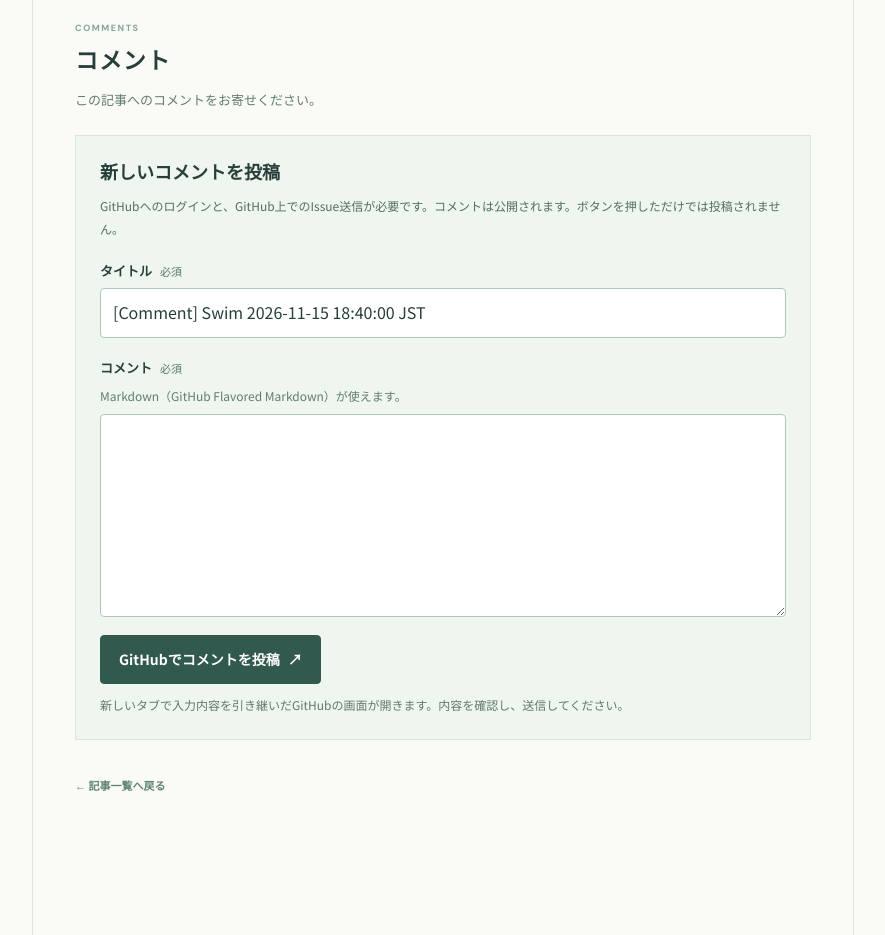
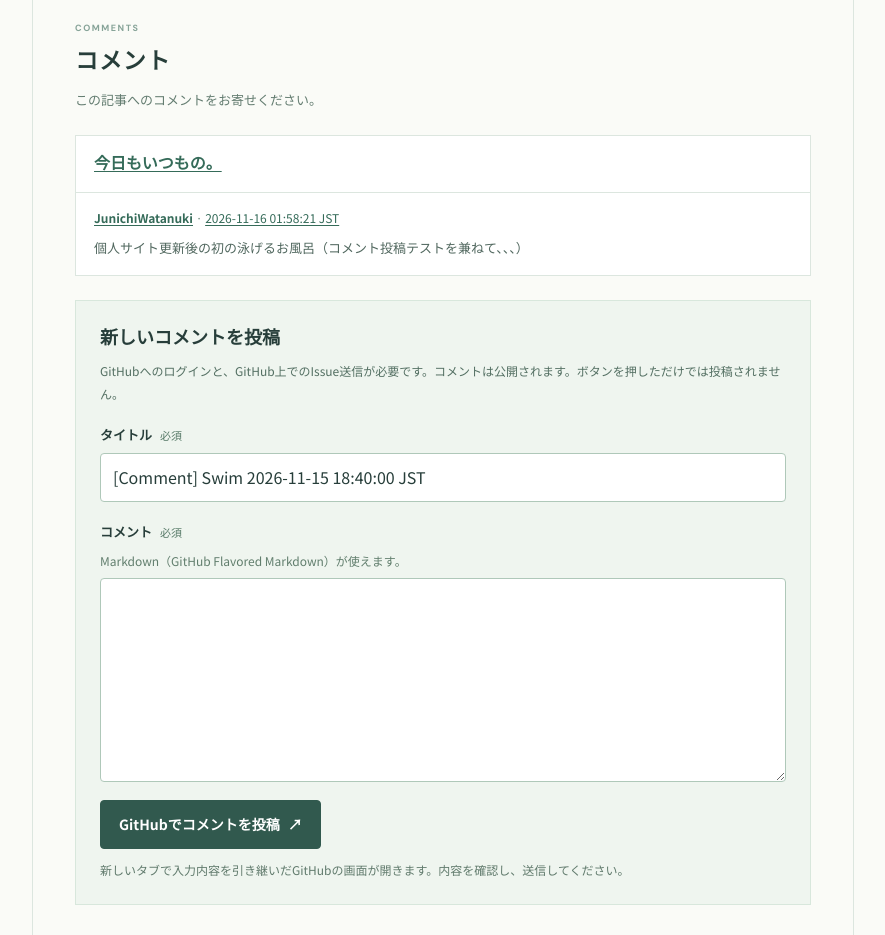
Before and after one commit to JunichiWatanuki/JunichiWatanuki.github.io, a plain HTML site: page data/contents/training/2026-11-15_18-40-00.html in a window 1280 px wide. Shown: the part 2300-3235 px from the top of the page, without its empty margins (182-1067 px from the left). Drawn offline with Linux system fonts and the light colour scheme; a web font is replaced by a local one.

Commit message:
Update generated contents and index

```diff
--- a/data/contents/training/2026-11-15_18-40-00.html
+++ b/data/contents/training/2026-11-15_18-40-00.html
@@ -98,7 +98,12 @@
             <p>この記事へのコメントをお寄せください。</p>
           </div>
           <div class="main-comments-list">
-
+            <section class="issue-comments" aria-label="GitHub コメント">
+<article class="issue-comment-thread"><h3><a href="https://github.com/JunichiWatanuki/JunichiWatanuki.github.io/issues/1">今日もいつもの。</a></h3>
+<div class="issue-comment"><p class="issue-comment-meta"><a class="issue-comment-author" href="https://github.com/JunichiWatanuki">JunichiWatanuki</a> · <a href="https://github.com/JunichiWatanuki/JunichiWatanuki.github.io/issues/1"><time datetime="2026-11-15T16:58:21Z">2026-11-16 01:58:21 JST</time></a></p><div class="issue-comment-body"><p>個人サイト更新後の初の泳げるお風呂（コメント投稿テストを兼ねて、、、）</p>
+</div></div>
+</article>
+</section>
           </div>
           <div class="main-comment-compose">
             <h3>新しいコメントを投稿</h3>
```
